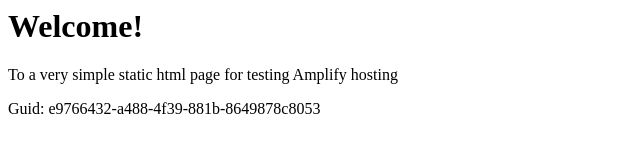
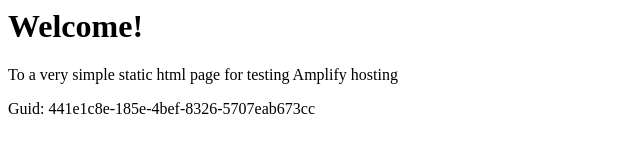
Before and after one commit to aws-aemilia-lhr/Github-PR-Commit-Integration-Test-DoNotTouch-GitHubWebhookPushCanaryTest-v1-preprod-eu-west-2, a website: page src/index.html in a window 1280 px wide. Shown: the full height of the page, 0-640 px from the left. Drawn offline with Linux system fonts and the light colour scheme.

Commit message:
commit from integ tests

```diff
--- a/src/index.html
+++ b/src/index.html
@@ -12,6 +12,6 @@
 <body>
     <h1>Welcome!</h1>
     <p>To a very simple static html page for testing Amplify hosting</p>
-    <p>Guid: e9766432-a488-4f39-881b-8649878c8053</p></body>
+    <p>Guid: 441e1c8e-185e-4bef-8326-5707eab673cc</p></body>
 
 </html>
```
